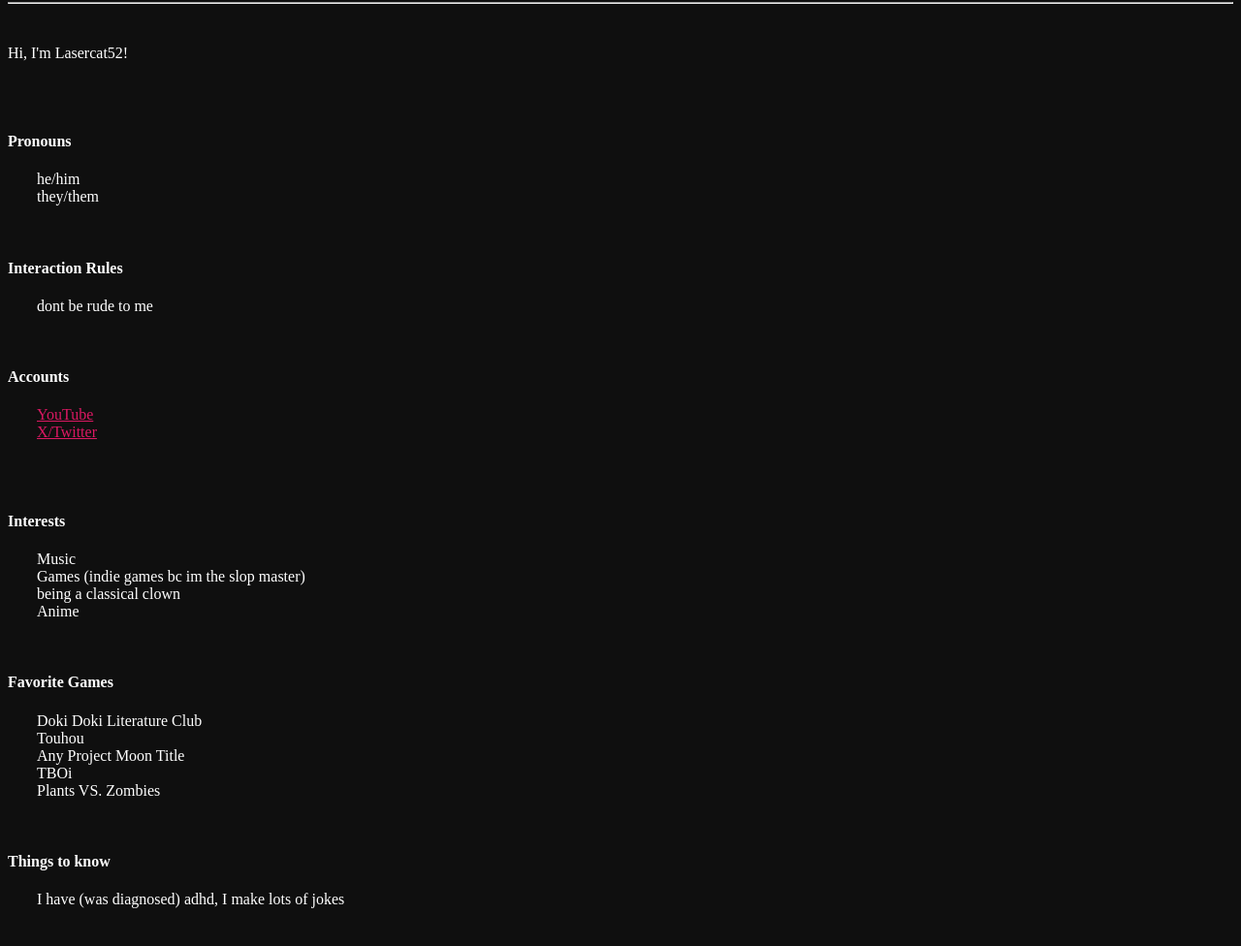
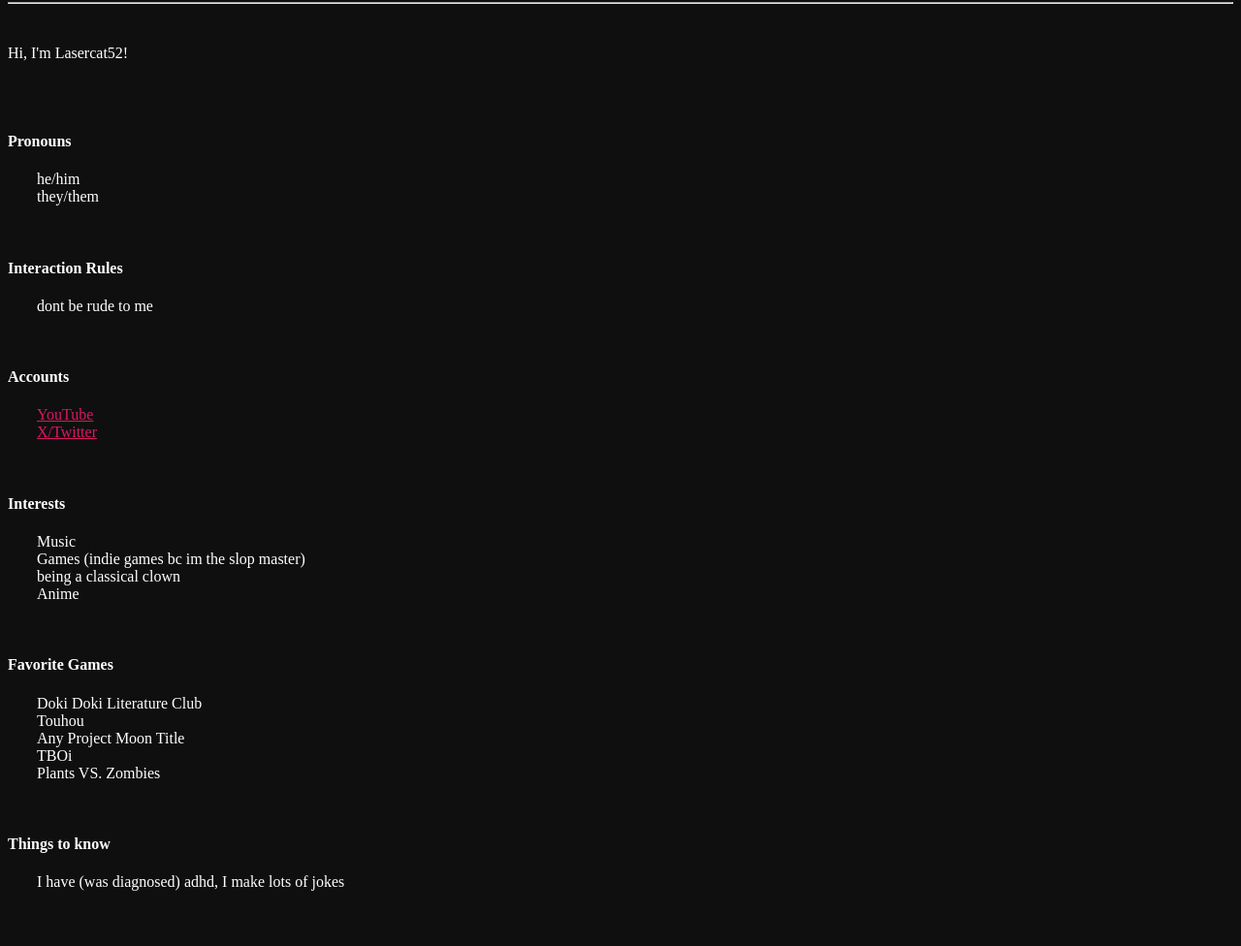
Before and after one commit to lasercat52/lasercat52.github.io, a plain HTML site: page index.html in a window 1280 px wide. Shown: the part 78-1054 px from the top of the page at 97% size. Drawn offline with Linux system fonts and the light colour scheme.

Commit message:
Update index.html

```diff
--- a/index.html
+++ b/index.html
@@ -21,7 +21,7 @@
 		<p style="padding-left: 30px;">dont be rude to me<br></p>
 		<br>
 		<h4>Accounts</h4>
-		<p style="padding-left: 30px;"><a href="https://www.youtube.com/@Lasercat53">YouTube</a><br><a href="https://x.com/lasercat53">X/Twitter</a><br><a a><br></p>
+		<p style="padding-left: 30px;"><a href="https://www.youtube.com/@Lasercat53">YouTube</a><br><a href="https://x.com/lasercat53">X/Twitter</a></p>
 		<br>
 		<h4>Interests</h4>
 		<p style="padding-left: 30px;">Music<br>Games (indie games bc im the slop master)<br>being a classical clown<br>Anime<br></p>
```
